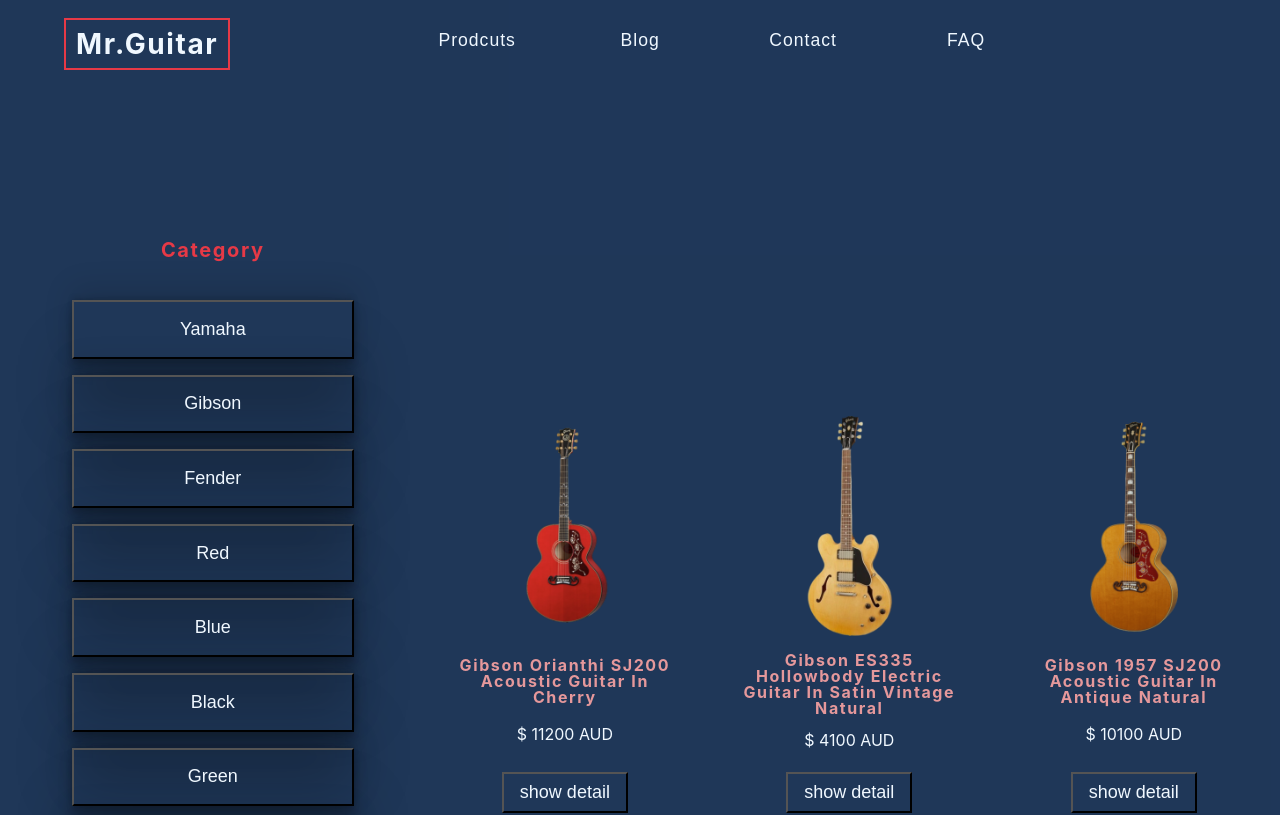
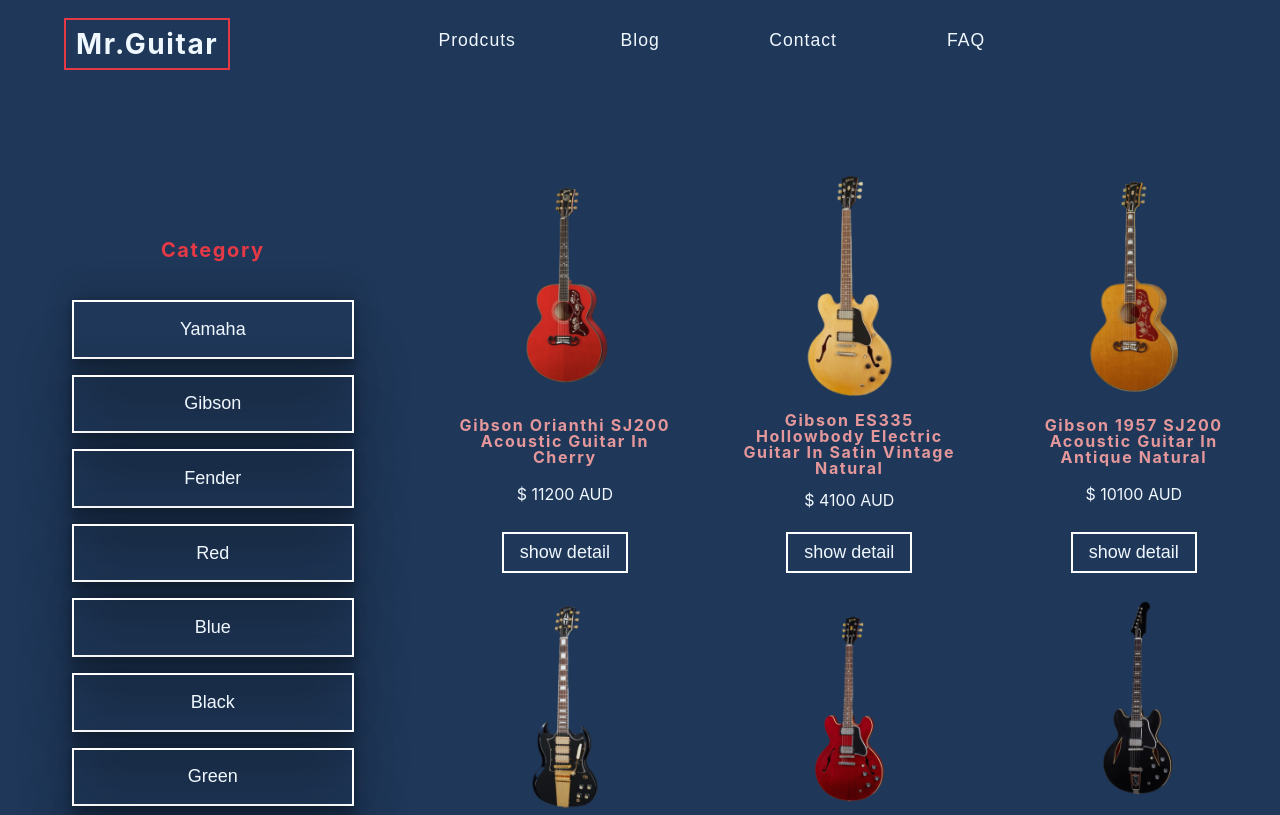
Before and after one commit to TanjaKuo/TanjaKuo-TanjaKuo.guitar-project.io, a React (Create React App) app: page /products in a window 1280 px wide. Shown: the top 815 px of the page. Built offline with nearby package versions, Linux system fonts and the light colour scheme.

Commit message:
make it better

```diff
--- a/src/Product/styles/guitar-style.css
+++ b/src/Product/styles/guitar-style.css
@@ -35,6 +35,7 @@
 }
 
 .guitar-intro-btn {
+  border: 2px solid white;
   margin-bottom: 0.5rem;
   padding: 0.5rem;
   padding-left: 1rem;
@@ -46,10 +47,14 @@
   cursor: pointer;
 }
 
+.guitar-intro-btn:hover {
+  border: 2px solid black;
+}
+
 @media screen and (min-width: 800px) {
   .guitar-intro-products {
     grid-template-columns: 1fr 1fr;
-    margin-top: 50vh;
+    margin-top: 20vh;
   }
 }
 
--- a/src/components/styles/filteredButton-style.css
+++ b/src/components/styles/filteredButton-style.css
@@ -1,29 +1,10 @@
-/* .category-btns {
-  display: flex;
-  flex-direction: column;
-  max-width: fit-content;
-}
-.category-btn {
-  max-width: 75vw;
-  padding-right: 2rem;
-  margin-bottom: 0.5rem;
-  margin-left: 0.5rem;
-  padding-bottom: 0.3rem;
-  padding-top: 0.3rem;
-  background: transparent;
-  color: var(--clr-whitish);
-  align-content: center;
-  font-size: large;
-  text-align: center;
-  text-transform: uppercase;
-} */
 .category-btns {
   display: flex;
   flex-direction: row;
   flex-wrap: wrap;
-  /* margin: 0.3rem; */
 }
 .category-btn {
+  border: 2px solid white;
   width: 22vw;
   margin: 0.5rem;
   padding: 0.7rem;
@@ -36,26 +17,11 @@
     rgba(0, 0, 0, 0.17) 0px 12px 13px, rgba(0, 0, 0, 0.09) 0px -3px 5px;
 }
 
+.category-btn:hover {
+  border: 2px solid black;
+}
+
 @media screen and (min-width: 800px) {
-  /* .category-btns {
-    display: flex;
-    flex-direction: column;
-    margin: 2rem;
-  }
-
-  .category-btn {
-    margin-bottom: 0.5rem;
-    padding-bottom: 1rem;
-    padding-top: 1rem;
-    background: transparent;
-    color: var(--clr-whitish);
-    align-content: center;
-    font-size: large;
-    cursor: pointer;
-    box-shadow: rgba(0, 0, 0, 0.25) 0px 54px 55px,
-      rgba(0, 0, 0, 0.12) 0px -12px 30px, rgba(0, 0, 0, 0.12) 0px 4px 6px,
-      rgba(0, 0, 0, 0.17) 0px 12px 13px, rgba(0, 0, 0, 0.09) 0px -3px 5px;
-  } */
   .category-btns {
     display: flex;
     flex-direction: column;
```
